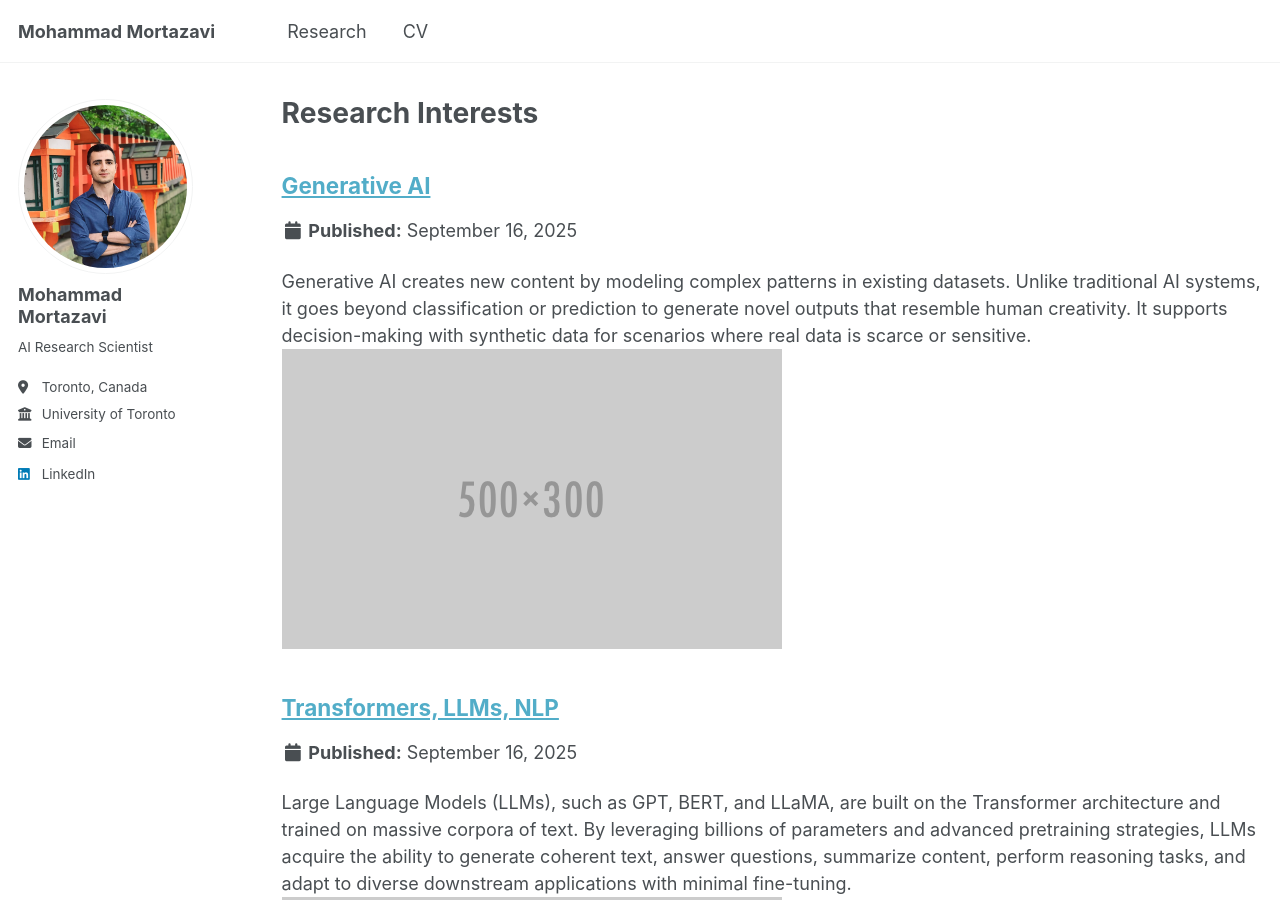
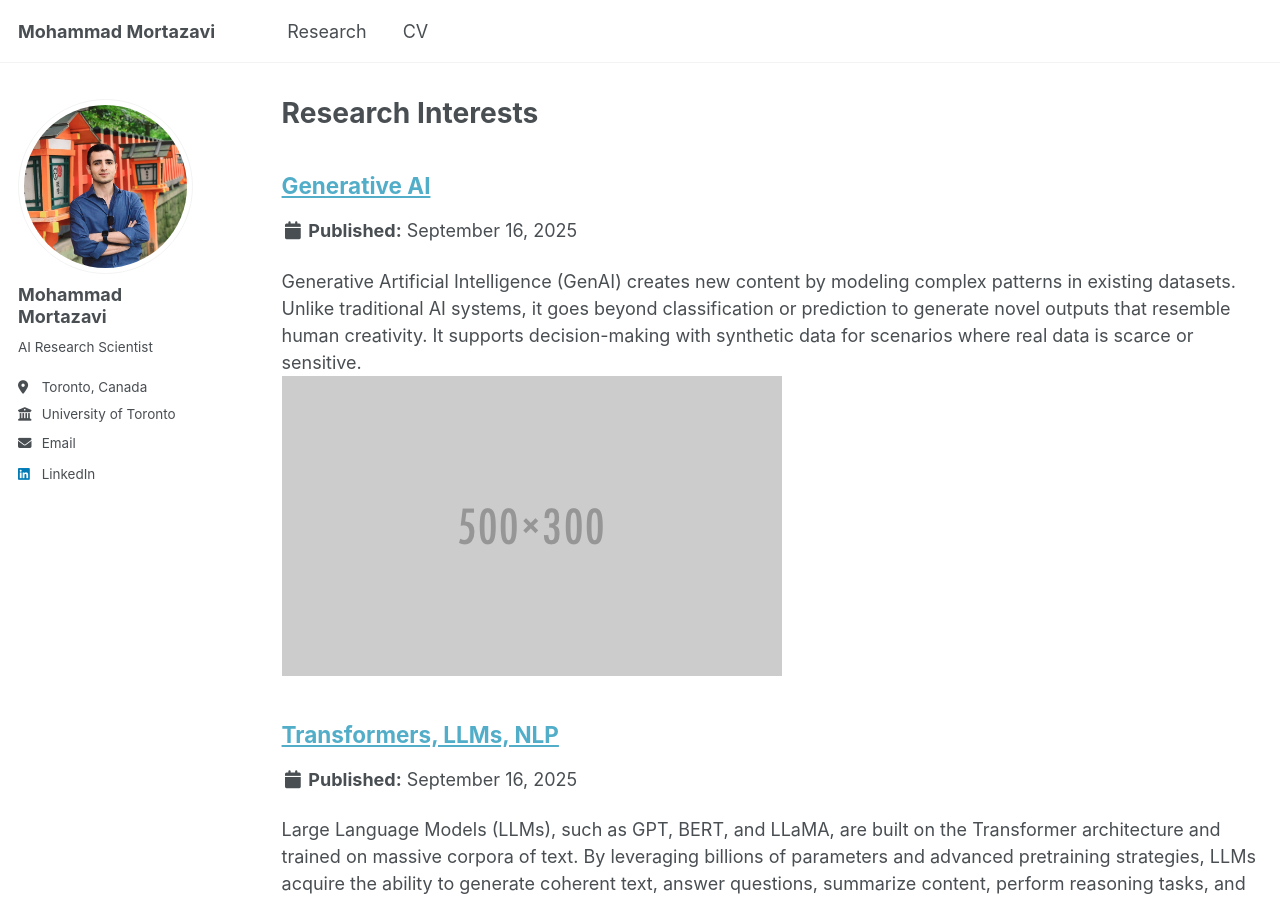
Before and after one commit to mortazawi/mortazawi.github.io, a Jekyll site: the page built from _pages/portfolio.html, in a window 1280 px wide and 900 px high. Built offline with Jekyll 4.4.1, drawn with Linux system fonts in a browser that asks for light colours; a script that is not in the unit is left out.

Commit message:
Update portfolio-1.md

```diff
--- a/_portfolio/portfolio-1.md
+++ b/_portfolio/portfolio-1.md
@@ -1,6 +1,6 @@
 ---
 title: "Generative AI"
-excerpt: "Generative AI creates new content by modeling complex patterns in existing datasets. Unlike traditional AI systems, it goes beyond classification or prediction to generate novel outputs that resemble human creativity. It supports decision-making with synthetic data for scenarios where real data is scarce or sensitive.<br/><img src='/images/500x300.png'>"
+excerpt: "Generative Artificial Intelligence (GenAI) creates new content by modeling complex patterns in existing datasets. Unlike traditional AI systems, it goes beyond classification or prediction to generate novel outputs that resemble human creativity. It supports decision-making with synthetic data for scenarios where real data is scarce or sensitive.<br/><img src='/images/500x300.png'>"
 collection: Research Interests
 ---
 
```
